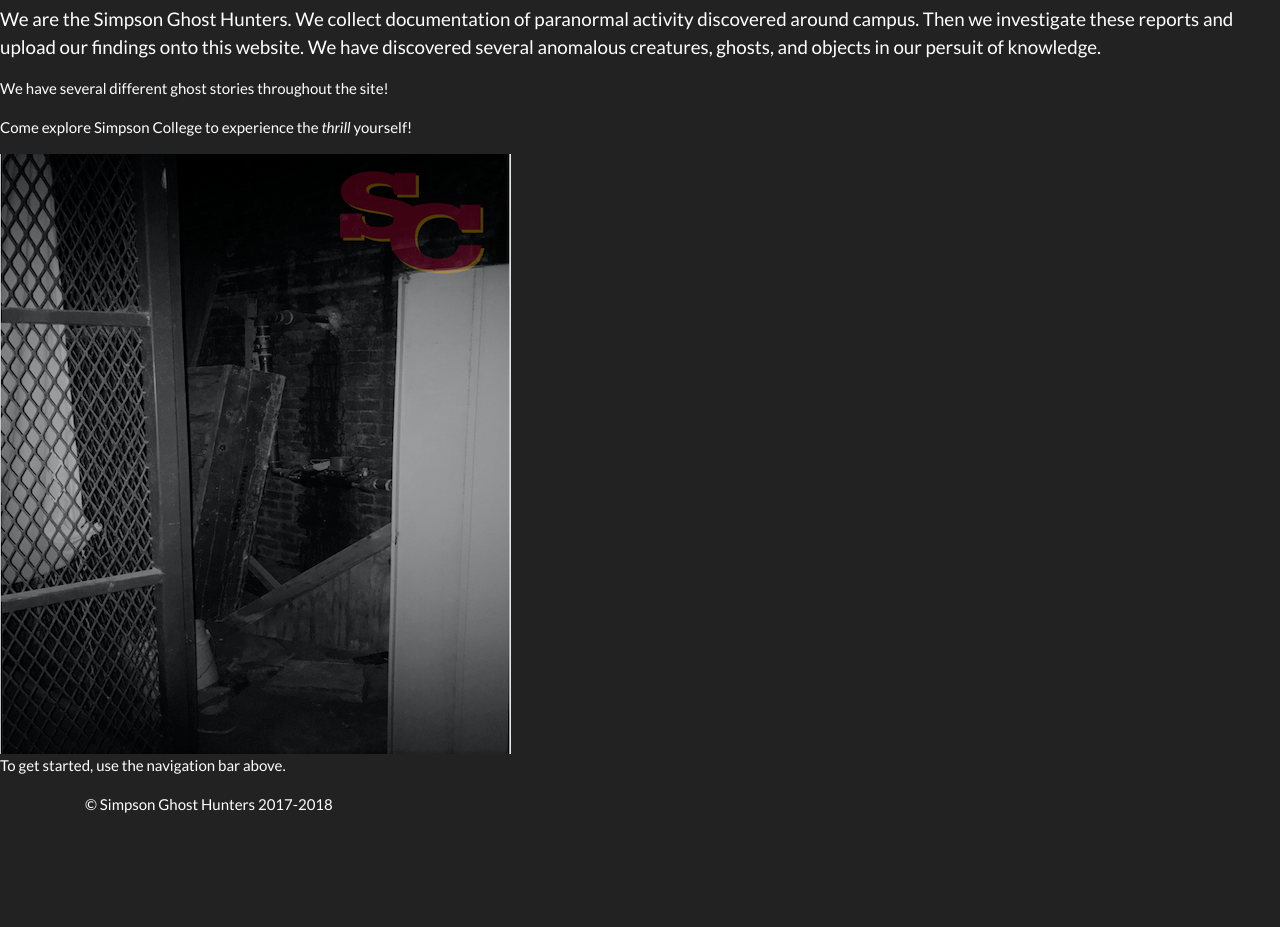
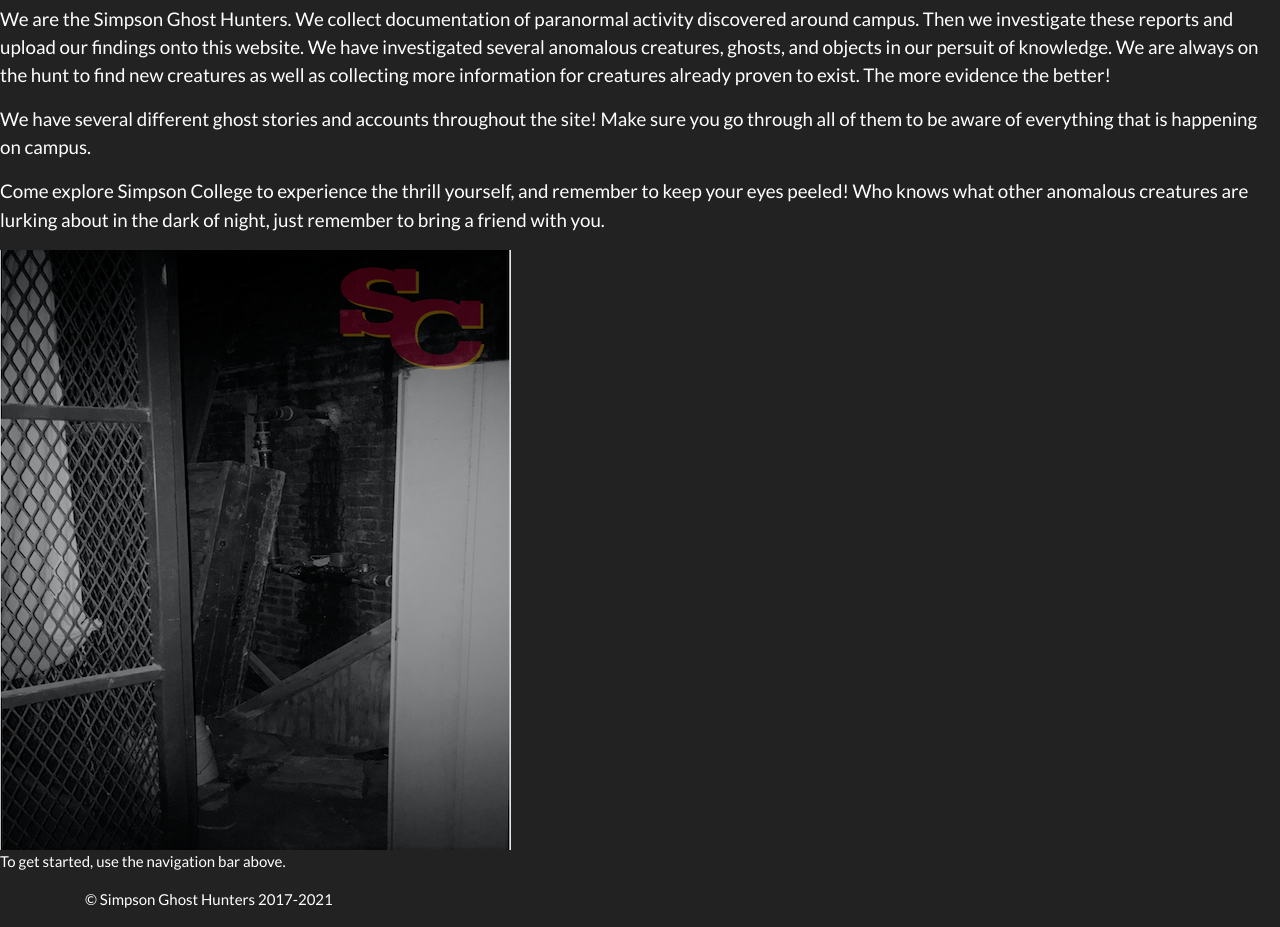
Before and after one commit to zachwemhoff/hauntings, a plain HTML site: page public_html/index.html in a window 1280 px wide. Shown: the part 136-1063 px from the top of the page. Before the commit the page ends 967 px from the top, so only its background shows below. Drawn offline with nearby package versions, Linux system fonts and the light colour scheme.

Commit message:
Work for problems 12 and 6. Updated date and added text to pages

```diff
--- a/public_html/index.html
+++ b/public_html/index.html
@@ -60,10 +60,10 @@
 
 
 
-        <p class="lead">We are the Simpson Ghost Hunters. We collect documentation of paranormal activity discovered around campus. Then we investigate these reports and upload our findings onto this website. We have discovered several anomalous creatures, ghosts, and objects in our persuit of knowledge.</p>
+        <p class="lead">We are the Simpson Ghost Hunters. We collect documentation of paranormal activity discovered around campus. Then we investigate these reports and upload our findings onto this website. We have investigated several anomalous creatures, ghosts, and objects in our persuit of knowledge. We are always on the hunt to find new creatures as well as collecting more information for creatures already proven to exist. The more evidence the better!</p>
 
-        <p> We have several different ghost stories throughout the site!</p>
-        <p>Come explore Simpson College to experience the <i>thrill</i> yourself!</p>
+        <p class="lead"> We have several different ghost stories and accounts throughout the site! Make sure you go through all of them to be aware of everything that is happening on campus. </p>
+        <p class="lead">Come explore Simpson College to experience the thrill yourself, and remember to keep your eyes peeled! Who knows what other anomalous creatures are lurking about in the dark of night, just remember to bring a friend with you.</p>
 
         <img src="img/home_new.png" alt="Equipment Gate" align="middle">
 
@@ -75,7 +75,7 @@
 
 
     <footer class="container">
-      <p>&copy; Simpson Ghost Hunters 2017-2018</p>
+      <p>&copy; Simpson Ghost Hunters 2017-2021</p>
     </footer>
 
     <!-- Optional JavaScript -->
```
Also changed, not shown: public_html/about.html (+2 -2 lines), public_html/contact.html (+1 -1 lines), public_html/locations.html (+1 -1 lines), public_html/login.html (+1 -1 lines), public_html/signup.html (+2 -2 lines).
